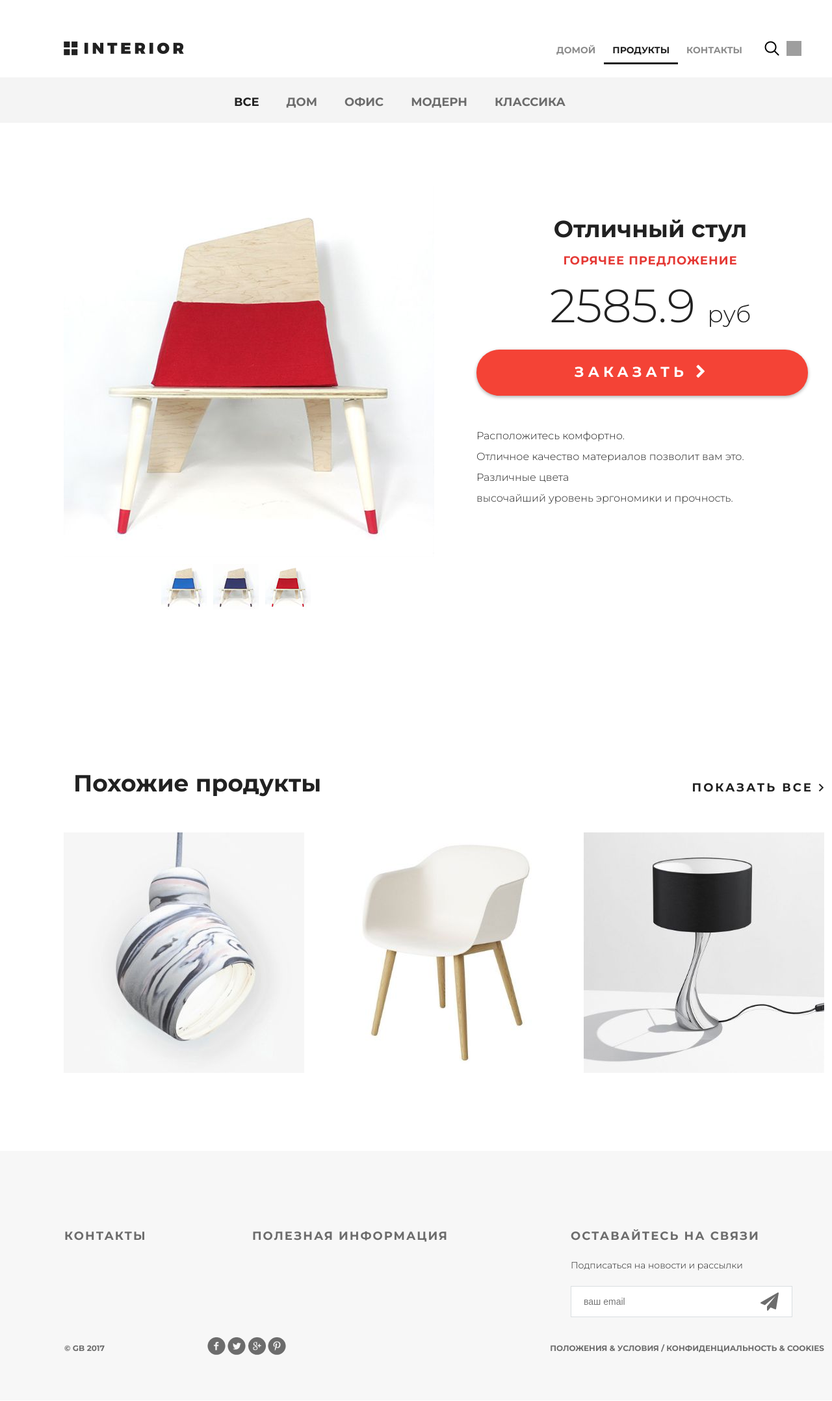
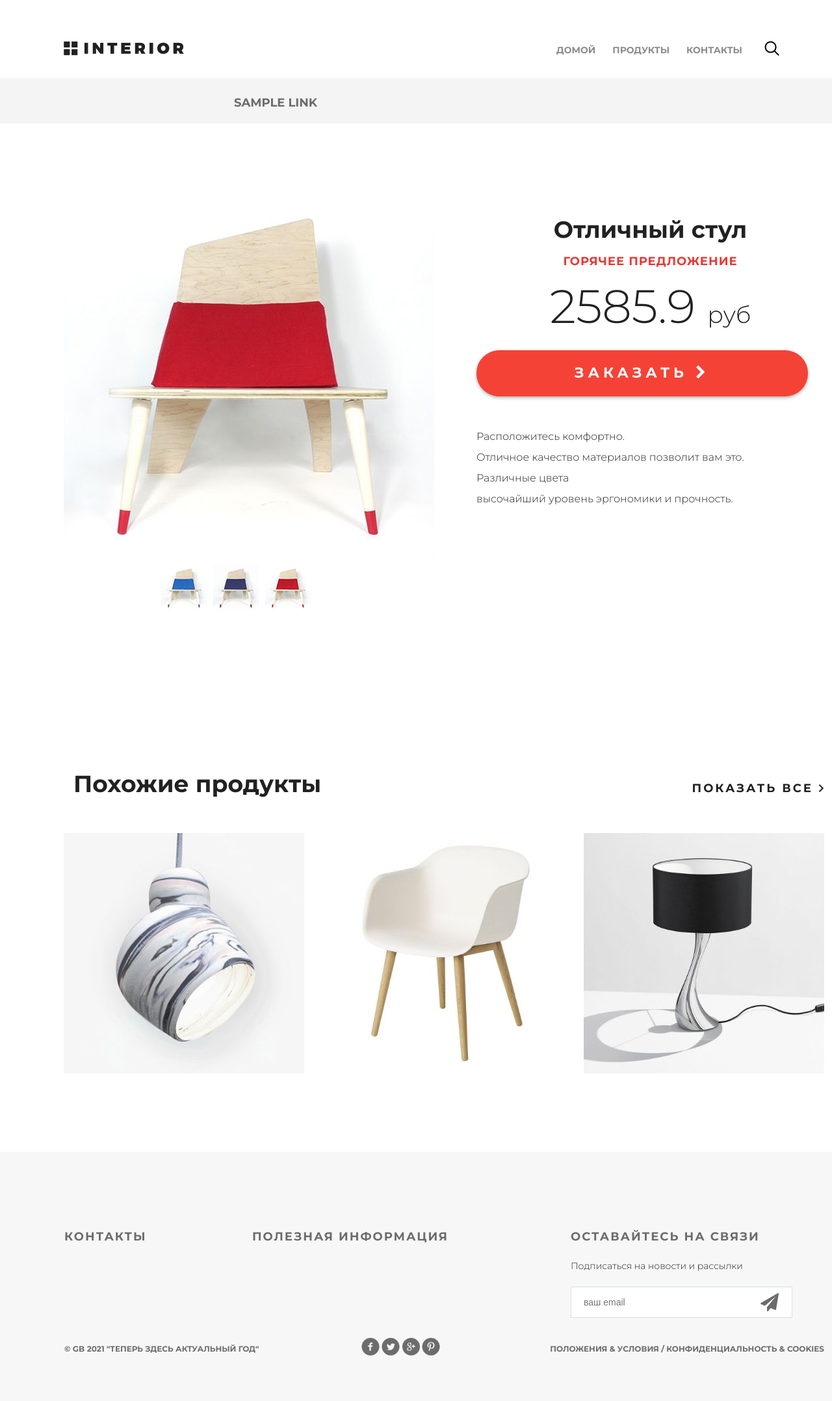
Before and after one commit to Voodoo0689/Django, a Django app: template geekshop/mainapp/templates/mainapp/products.html in a window 1280 px wide; the page is wider, and only the part inside the window is pictured. Shown: that part at 65% size. Before the commit the page ends 2085 px from the top of that part, so only its background shows below. Run offline with Django 3.2, Linux system fonts and the light colour scheme; the template is opened without the code that fills it: most values are stand-ins (such as "Sample title", 1, 10 or a date in 2020); grey boxes are pictures that could not be loaded.

Commit message:
add lesson2 for Django

```diff
--- a/geekshop/geekshop/static/geekshop/style.css
+++ b/geekshop/geekshop/static/geekshop/style.css
@@ -695,12 +695,14 @@ td:first-child {
 }
 
 .hero {
-	background-color: #f5f5f5;
-	height: 360px;
+	background-color: white;
+	height: 120px;
 	padding-left: 98px;
 	padding-right: 211px;
 	position: relative;
 }
+
+
 .hero h1 {
 	color:  #212121;
 	font-size: 62px;
@@ -971,6 +973,7 @@ td:first-child {
 }
 
 
+
 .description-text {
 	margin-top: 50px;
 	color:  #212121;
--- /dev/null
+++ b/geekshop/geekshop/templates/geekshop/base.html
@@ -0,0 +1,51 @@
+{% load static %}
+
+<!DOCTYPE html>
+<html>
+<head>
+	<meta charset="utf-8">
+	<title>{% block title %}{{title|title}}{% endblock %}</title>
+	<link rel="stylesheet" type="text/css" href="{% static 'geekshop/style.css' %}">
+	<link rel="stylesheet" href="{% static 'geekshop/fonts/font-awesome/css/font-awesome.css' %}">
+    {% block css %}
+    {% endblock %}
+    {% block js%}
+    {% endblock %}
+</head>
+<body>
+	<div class="container">
+        {% include 'geekshop/includes/inc_main_menu.html' %}
+        {% block content %}
+        {% endblock %}
+		<div class="clr"></div>
+
+	</div>
+    <div class="footer">
+        <div class="clearfix">
+            <div class="text-footer">
+                <h3>контакты</h3>
+            </div>
+            <div class="text-footer">
+                <h3>полезная информация</h3>
+            </div>
+            <div class="text-footer clearfix">
+                <h3>Оставайтесь на связи</h3>
+                <p>Подписаться на новости и рассылки</p>
+                <form>
+                    <input type="email" name="email" placeholder="ваш email">
+                    <a href="#"><i class="fa fa-paper-plane fa-2x" aria-hidden="true"></i></a>
+                </form>
+            </div>
+        </div>
+        <p class="small">&copy; GB {% now "Y" %} "Теперь здесь актуальный год"</p>
+        <div class="social">
+            <a href="#" class="social1"></a>
+            <a href="#" class="social2"></a>
+            <a href="#" class="social3"></a>
+            <a href="#" class="social4"></a>
+        </div>
+        <p class="small">Положения &amp; Условия  /  Конфиденциальность &amp; Cookies</p>
+    </div>
+
+</body>
+</html>
--- /dev/null
+++ b/geekshop/geekshop/templates/geekshop/includes/inc_main_menu.html
@@ -0,0 +1,12 @@
+
+<div class="hero">
+    <div class="header clearfix">
+        <a href="{% url 'index' %}" class="logo"></a>
+        <ul class="menu">
+            <li><a href="{% url 'index' %}">домой</a></li>
+            <li><a href="{% url 'products:index' %}">продукты</a></li>
+            <li><a href="{% url 'contacts' %}">контакты</a></li>
+        </ul>
+        <a href="#" class="search"></a>
+    </div>
+</div>
--- a/geekshop/geekshop/urls.py
+++ b/geekshop/geekshop/urls.py
@@ -19,7 +19,7 @@ from .views import index, contacts
 
 urlpatterns = [
     path('admin/', admin.site.urls),
-    path('', index),
-    path('contacts/', contacts),
-    path('products/', include('mainapp.urls')),
+    path('', index, name="index"),
+    path('contacts/', contacts, name="contacts"),
+    path('products/', include('mainapp.urls', namespace='products')),
 ]
--- /dev/null
+++ b/geekshop/mainapp/templates/mainapp/includes/inc_category_menu.html
@@ -0,0 +1,7 @@
+<div class="links clearfix">
+    <ul class="links-menu">
+        {% for link in links_menu %}
+            <li><a herf="{{link.href}}" class="{% if link.href == 'products_all' %}active{% endif %}">{{link.name}}</a></li>
+        {% endfor %}
+    </ul>
+</div>
--- a/geekshop/mainapp/templates/mainapp/products.html
+++ b/geekshop/mainapp/templates/mainapp/products.html
@@ -1,38 +1,16 @@
-<!DOCTYPE html>
-<html>
-<head>
-	<meta charset="utf-8">
-	<title>Каталог</title>
-	<link rel="stylesheet" type="text/css" href="/static/geekshop/style.css">
-	<link rel="stylesheet" type="text/css" href="/static/mainapp/style.css">
-	<link rel="stylesheet" href="/static/geekshop/fonts/font-awesome/css/font-awesome.css">
-</head>
-<body>
-	<div class="container">
-		<div class="hero-white">
-			<div class="header clearfix">
-				<a href="/" class="logo"></a>
-				<ul class="menu">
-					<li><a href="/">домой</a></li>
-					<li><a href="/products/" class="active">продукты</a></li>
-					<li><a href="/contacts/">контакты</a></li>
+{% extends 'geekshop/base.html' %}
+{% load static %}
 
-				</ul>
-				<a href="#" class="search"></a>
-                <a href="#" class="basket"></a>
-			</div>
-		</div>
+
+
+{% block css %}
+	<link rel="stylesheet" type="text/css" href="{% static 'mainapp/style.css' %}">
+{% endblock %}
+
+{% block content %}
 
 		<div class="details">
-			<div class="links clearfix">
-				<ul class="links-menu">
-					<li><a href="#" class="active">все</a></li>
-					<li><a href="#">дом</a></li>
-					<li><a href="#">офис</a></li>
-					<li><a href="#">модерн</a></li>
-					<li><a href="#">классика</a></li>
-				</ul>
-			</div>
+			{% include 'mainapp/includes/inc_category_menu.html' %}
 
 			<div class="details-products">
 				<div class="details-slider">
@@ -79,20 +57,20 @@
 			<div class="related">
 				<div class="title clearfix">
 					<h2>Похожие продукты</h2>
-					<a class="explore" href="#">показать все <img src="img/arrow.png" alt=""></a>
+					<a class="explore" href="#">показать все <img src="/static/geekshop/img/arrow.png" alt=""></a>
 				</div>
 				<div class="related-products clearfix">
 					<div class="block">
-						<a href="#"><img src="img/product-11.jpg" alt="">
+						<a href="#"><img src="/static/geekshop/img/product-11.jpg" alt="">
 							<div class="text">
-								<img src="img/icon-hover.png" alt="img">
+								<img src="/static/geekshop/img/icon-hover.png" alt="img">
 								<h4>Стул повышенного качества</h4>
 								<p>Не оторваться. </p>
 							</div>
 						</a>
 					</div>
 					<div class="block">
-						<a href="#"><img src="img/product-21.jpg" alt="">
+						<a href="#"><img src="/static/geekshop/img/product-21.jpg" alt="">
 							<div class="text">
 								<img src="/static/geekshop/img/icon-hover.png" alt="img">
 								<h4>Стул повышенного качества</h4>
@@ -113,37 +91,4 @@
 				</div>
 			</div>
 		</div>
-
-		<div class="clr"></div>
-
-	</div>
-
-	<div class="footer">
-        <div class="clearfix">
-            <div class="text-footer">
-                <h3>контакты</h3>
-            </div>
-            <div class="text-footer">
-                <h3>полезная информация</h3>
-            </div>
-            <div class="text-footer clearfix">
-                <h3>Оставайтесь на связи</h3>
-                <p>Подписаться на новости и рассылки</p>
-                <form>
-                    <input type="email" name="email" placeholder="ваш email">
-                    <a href="#"><i class="fa fa-paper-plane fa-2x" aria-hidden="true"></i></a>
-                </form>
-            </div>
-        </div>
-        <p class="small">&copy; GB 2017</p>
-        <div class="social">
-            <a href="#" class="social1"></a>
-            <a href="#" class="social2"></a>
-            <a href="#" class="social3"></a>
-            <a href="#" class="social4"></a>
-        </div>
-        <p class="small">Положения &amp; Условия  /  Конфиденциальность &amp; Cookies</p>
-    </div>
-
-</body>
-</html>
+{% endblock %}
--- a/geekshop/mainapp/urls.py
+++ b/geekshop/mainapp/urls.py
@@ -3,6 +3,8 @@
 from django.urls import path
 from.views import products
 
+app_name = "products"
+
 urlpatterns = [
-    path('', products),
+    path('', products, name='index'),
 ]
```
Also changed, not shown: geekshop/geekshop/templates/contact.html (deleted, +0 -106 lines), geekshop/geekshop/templates/geekshop/contact.html (added, +77 -0 lines), geekshop/geekshop/templates/geekshop/index.html (added, +49 -0 lines), geekshop/geekshop/templates/index.html (deleted, +0 -93 lines), geekshop/geekshop/views.py (+11 -2 lines), geekshop/mainapp/views.py (+13 -1 lines).
